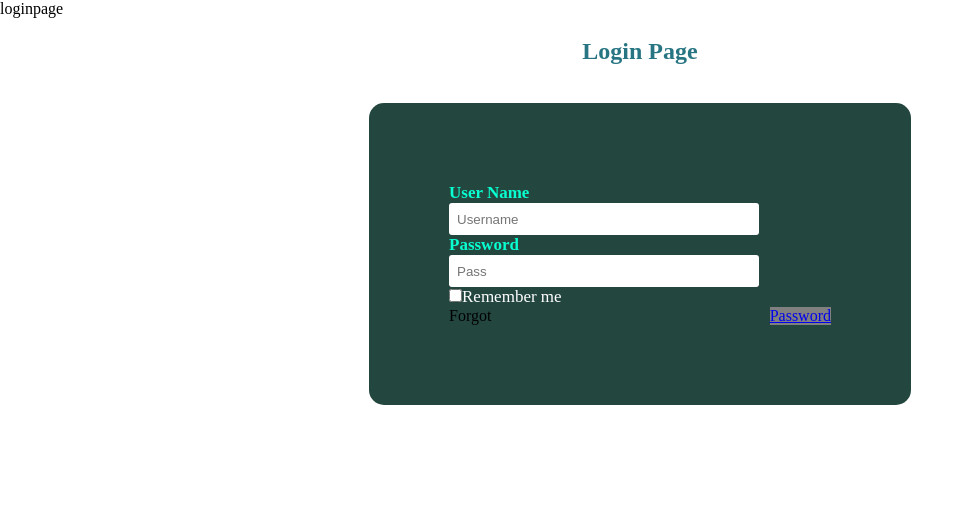
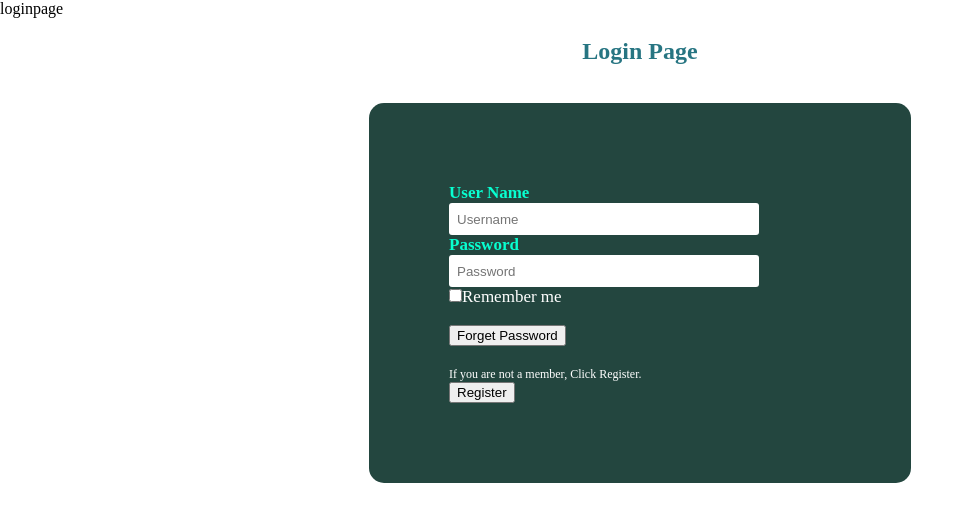
Before and after one commit to dilauow/loopsSDGP, a React (Create React App) app in the folder frontend/: page / in a window 1280 px wide. Both pictures are taken after a click on the button "CANDIDATE SIGN-IN". Shown: the top 522 px of the page, without its empty margins (0-973 px from the left). Built offline with nearby package versions, Linux system fonts and the light colour scheme.

Commit message:
Did some necessary changes for Login page.

```diff
--- a/frontend/src/pages/login/login.css
+++ b/frontend/src/pages/login/login.css
@@ -55,3 +55,7 @@ a{
  float: right;
  background-color: grey;
 }
+
+.Registertxt{
+    font-size: 12px;
+}
--- a/frontend/src/pages/login/login.js
+++ b/frontend/src/pages/login/login.js
@@ -13,12 +13,18 @@ export default function login() {
         <br></br>
         <label><b>Password</b></label>
         <br></br>
-        <input type="Password" name="Pass" id="Pass" placeholder='Pass'></input>
+        <input type="Password" name="Pass" id="Pass" placeholder='Password'></input>
         <br></br>
         <input type="checkbox" id='check'></input>
         <span>Remember me</span>
         <br></br>
-        Forgot <a href='#contained'>Password</a>
+        <br></br>
+        <button>Forget Password</button>
+        <br></br>
+        <br></br>
+        <span className='Registertxt'>If you are not a member, Click Register.</span>
+        <br></br>
+        <button>Register</button>
       </form>
     </div>
   </div>
```
